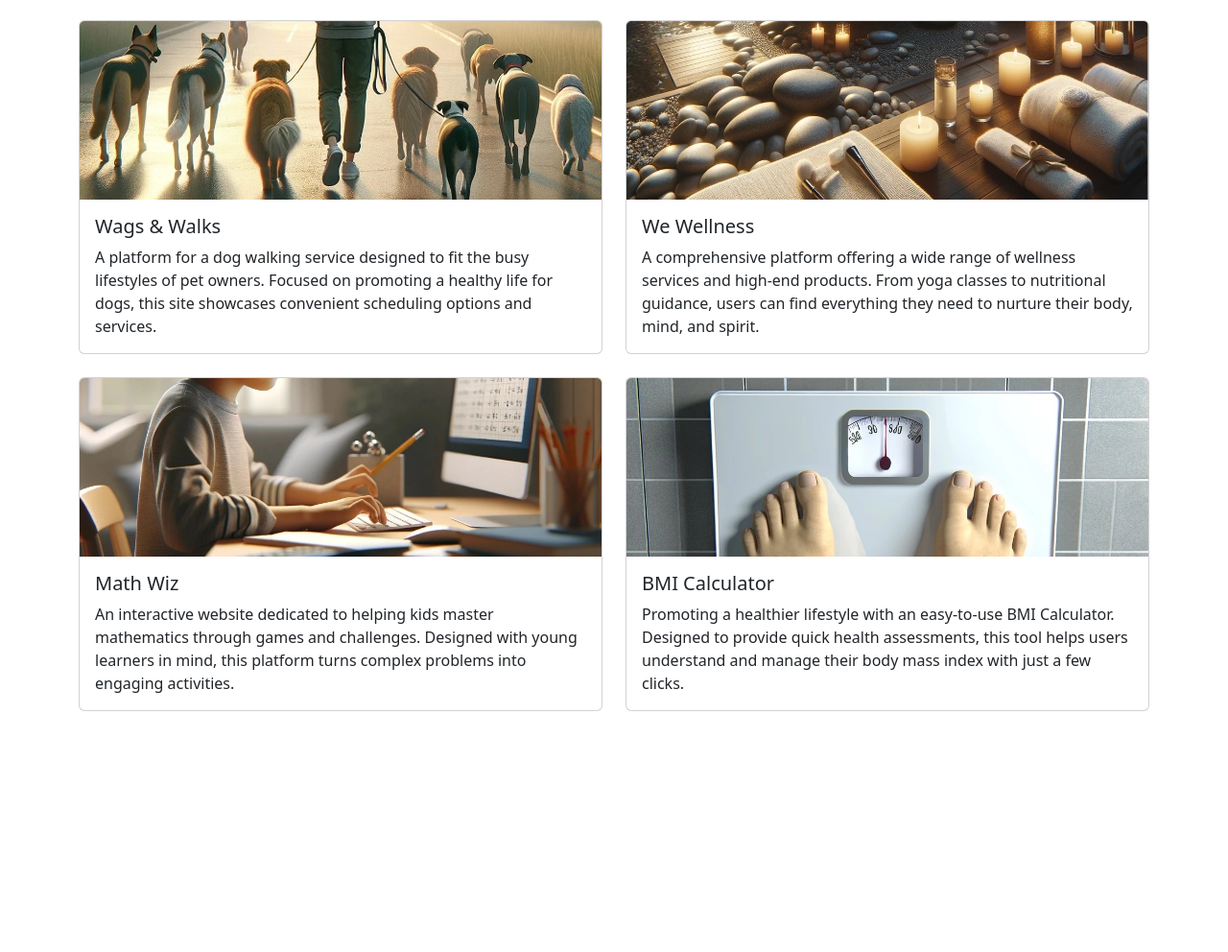
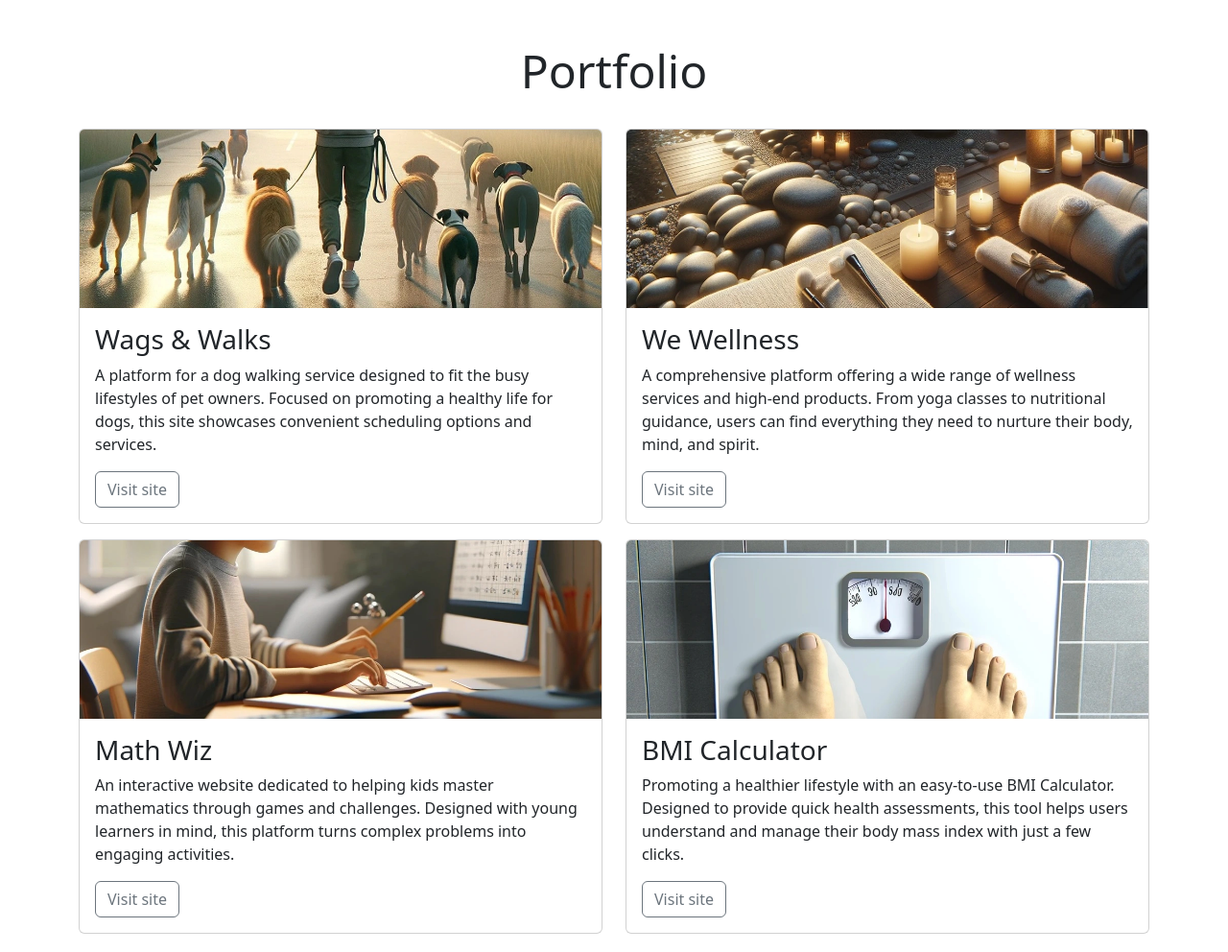
Before and after one commit to zetacodematrix/code-institute, a plain HTML site: page portfolio/index.html in a window 1280 px wide. Shown: the part 862-1854 px from the top of the page at 96% size. Before the commit the page ends 1603 px from the top, so only its background shows below. Drawn offline with nearby package versions, Linux system fonts and the light colour scheme.

Commit message:
Add links to cards, restyle

```diff
--- a/portfolio/index.html
+++ b/portfolio/index.html
@@ -4,14 +4,13 @@
 <head>
     <meta charset="UTF-8">
     <meta name="viewport" content="width=device-width, initial-scale=1.0">
-    <title>Mei Wong - Software Developer</title>
+    <title>Mei Wong | Software Developer</title>
     <!-- Bootstrap CSS Link -->
     <link href="https://cdn.jsdelivr.net/npm/bootstrap@5.3.3/dist/css/bootstrap.min.css" rel="stylesheet"
         integrity="sha384-QWTKZyjpPEjISv5WaRU9OFeRpok6YctnYmDr5pNlyT2bRjXh0JMhjY6hW+ALEwIH" crossorigin="anonymous">
 </head>
 
 <body>
-
     <nav class="navbar navbar-expand-sm bg-body-tertiary">
         <div class="container">
             <a class="navbar-brand" href="index.html">Mei Wong</a>
@@ -28,9 +27,11 @@
                     <li class="nav-item">
                         <a class="nav-link" href="#about">About</a>
                     </li>
+
                     <li class="nav-item">
-                        <a class="nav-link" href="#portfolio">Portflio</a>
+                        <a class="nav-link" href="#portfolio">Portfolio</a>
                     </li>
+
                     <li class="nav-item">
                         <a class="nav-link" href="#contact">Contact</a>
                     </li>
@@ -101,63 +102,81 @@
             </div>
         </section>
         <!-- portfolio section starts here -->
-        <section id="portfolio" class="container">
-            <div class="row row-cols-1 row-cols-md-2 g-4">
-                <div class="col">
-                    <div class="card">
+        <section id="portfolio" class="container pb-4">
+            <div class="row">
+                <!-- my-4 used to add top and bottom margin to heading -->
+                <div class="col-12 text-center my-4">
+                    <h2 class="display-5">Portfolio</h2>
+                </div>
+                <!-- cols for cards -->
+                <div class="col-12 col-md-6">
+                    <div class="card mb-3">
                         <img src="assets/images/wags-and-walks.webp" class="card-img-top"
                             alt="A man walking several dogs early in the morning">
                         <div class="card-body">
-                            <h5 class="wags-walks">Wags & Walks</h5>
+                            <h3 class="card-title">Wags & Walks</h3>
                             <p class="card-text">A platform for a dog walking service designed to fit the busy
-                                lifestyles of pet owners. Focused on promoting a healthy life for dogs, this site
-                                showcases convenient scheduling options and services.</p>
+                                lifestyles of pet
+                                owners. Focused on promoting a healthy life for dogs, this site showcases convenient
+                                scheduling
+                                options
+                                and services.</p>
+                            <a href="#" class="btn btn-outline-secondary">Visit site</a>
                         </div>
                     </div>
                 </div>
-                <div class="col">
-                    <div class="card">
+                <div class="col-12 col-md-6">
+                    <div class="card mb-3">
                         <img src="assets/images/we-wellness.webp" class="card-img-top"
                             alt="A spa with candles towels and natural material">
                         <div class="card-body">
-                            <h5 class="we-wellness">We Wellness</h5>
+                            <h3 class="card-title">We Wellness</h3>
                             <p class="card-text">A comprehensive platform offering a wide range of wellness services and
-                                high-end products. From yoga classes to nutritional guidance, users can find everything
-                                they need to nurture their body, mind, and spirit.</p>
+                                high-end
+                                products. From yoga classes to nutritional guidance, users can find everything they need
+                                to
+                                nurture
+                                their body, mind, and spirit.</p>
+                            <a href="#" class="btn btn-outline-secondary">Visit site</a>
                         </div>
                     </div>
                 </div>
-                <div class="col">
-                    <div class="card">
+                <div class="col-12 col-md-6">
+                    <div class="card mb-3">
                         <img src="assets/images/math-wiz.webp" class="card-img-top"
                             alt="A child practicing math at a computer">
                         <div class="card-body">
-                            <h5 class="card-title">Math Wiz</h5>
+                            <h3 class="card-title">Math Wiz</h3>
                             <p class="card-text">An interactive website dedicated to helping kids master mathematics
-                                through games and challenges. Designed with young learners in mind, this platform turns
-                                complex problems into engaging activities.</p>
+                                through
+                                games and
+                                challenges. Designed with young learners in mind, this platform turns complex problems
+                                into
+                                engaging
+                                activities. </p>
+                            <a href="#" class="btn btn-outline-secondary">Visit site</a>
                         </div>
                     </div>
                 </div>
-                <div class="col">
-                    <div class="card">
+                <div class="col-12 col-md-6">
+                    <div class="card mb-3">
                         <img src="assets/images/bmi-calculator.webp" class="card-img-top"
                             alt="Weighing scales seen from the first person view of the person standing on the scales">
                         <div class="card-body">
-                            <h5 class="card-title">BMI Calculator</h5>
+                            <h3 class="card-title">BMI Calculator</h3>
                             <p class="card-text">Promoting a healthier lifestyle with an easy-to-use BMI Calculator.
-                                Designed to provide quick health assessments, this tool helps users understand and
-                                manage their body mass index with just a few clicks.</p>
+                                Designed to
+                                provide quick health assessments, this tool helps users understand and manage their body
+                                mass
+                                index with
+                                just a few clicks.</p>
+                            <a href="#" class="btn btn-outline-secondary">Visit site</a>
                         </div>
                     </div>
                 </div>
             </div>
-
         </section>
-
     </main>
-
-
     <!-- Bootstrap JS Script-->
     <script src="https://cdn.jsdelivr.net/npm/bootstrap@5.3.3/dist/js/bootstrap.bundle.min.js"
         integrity="sha384-YvpcrYf0tY3lHB60NNkmXc5s9fDVZLESaAA55NDzOxhy9GkcIdslK1eN7N6jIeHz"
```
